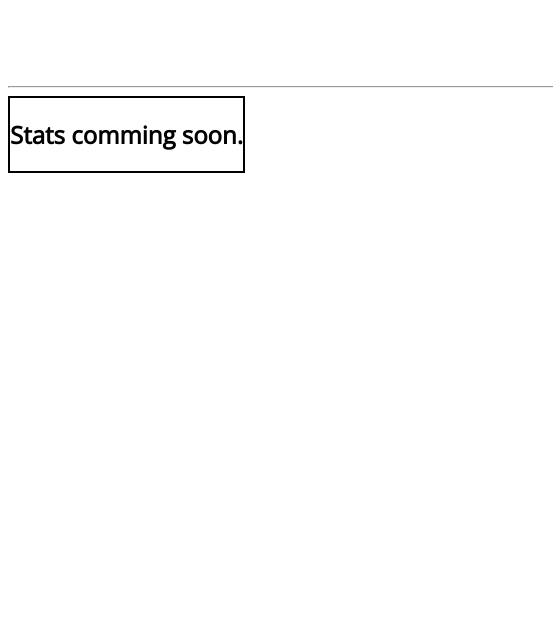
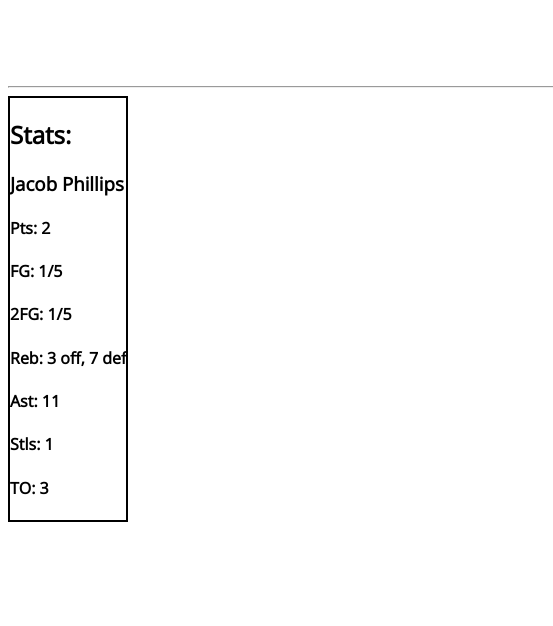
Before and after one commit to tjschool/bballstats, a plain HTML site: page yeshiva/index.html in a window 1280 px wide. Shown: the full height of the page, 0-553 px from the left. Drawn offline with nearby package versions, Linux system fonts and the light colour scheme.

Commit message:
Update index.html

```diff
--- a/yeshiva/index.html
+++ b/yeshiva/index.html
@@ -15,8 +15,32 @@ Scrimmage
 <div id="content">
 <div id="stats">
 <h2 id="smallhead">
-Stats comming soon.
+Stats:
 </h2>
+<h3 class="Player">
+Jacob Phillips
+</h3>
+<h4 class="stat">
+Pts: 2
+</h4>
+<h4 class="stat">
+FG: 1/5
+</h4>
+<h4 class="stat">
+2FG: 1/5
+</h4>
+<h4 class="stat">
+Reb: 3 off, 7 def
+</h4>
+<h4 class="stat">
+Ast: 11
+</h4>
+  <h4 class="stat">
+Stls: 1
+</h4>
+  <h4 class="stat">
+TO: 3
+</h4>
 </div>
 <div id="video">
 <iframe src="https://drive.google.com/file/d/1kuFc3LfYqRitQ0naUTpWcxDQHoJMx5VF/preview" width="640" height="480"></iframe></div>
```
